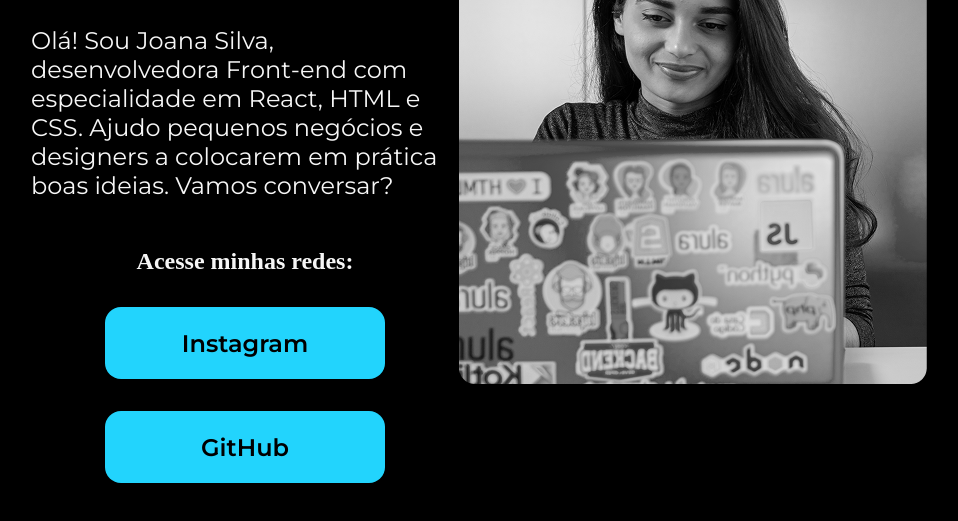
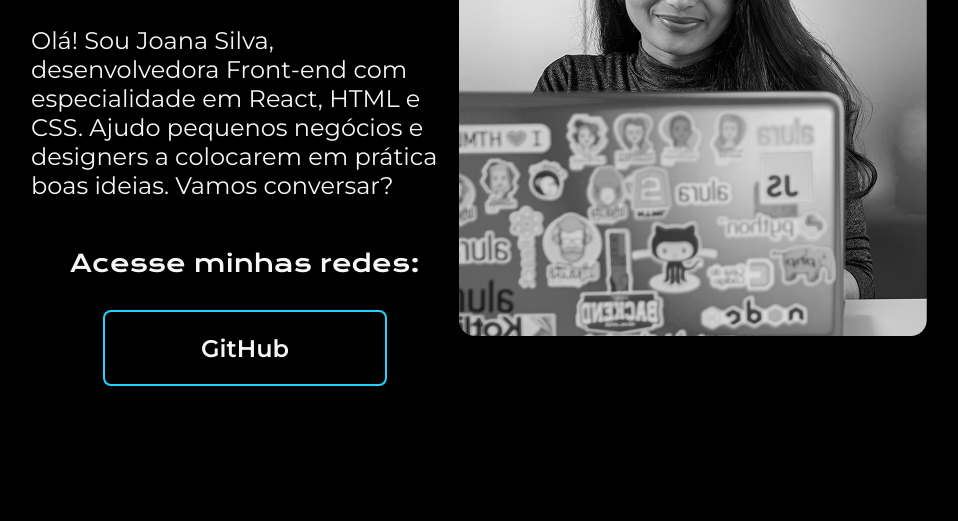
Before and after one commit to lndsilva/projeto_portfolio_pos_fs, a plain HTML site: page index.html in a window 1280 px wide. Shown: the part 375-896 px from the top of the page, without its empty margins (161-1119 px from the left). Drawn offline with nearby package versions, Linux system fonts and the light colour scheme.

Commit message:
trabalhando com botões e imagens

```diff
--- a/index.html
+++ b/index.html
@@ -20,12 +20,14 @@
                 React, HTML e CSS. Ajudo pequenos
                 negócios e designers a colocarem em prática boas ideias. Vamos conversar?</p>
             <div class="apresentacao__links">
-                <h2>Acesse minhas redes:</h2>
-                <a class="apresentacao__links__link" href="https://www.instagram.com/">Instagram</a>
-                <a class="apresentacao__links__link" href="https://github.com/">GitHub</a>
+                <h2 class="apresentacao__links__subtitulo">Acesse minhas redes:</h2>
+                <a class="apresentacao__links__link" href="https://github.com/">
+                    GitHub
+                </a>
+
             </div>
         </section>
-        <img src="imagem.png" alt="Imagem do portfólio">
+        <img src="assets/imagem.png" alt="Imagem do portfólio">
     </main>
     <footer></footer>
 
--- a/style.css
+++ b/style.css
@@ -49,14 +49,21 @@ body {
 }
 
 .apresentacao__links__link {
-    background-color: #22D4FD;
+    /* background-color: #22D4FD; */
     width: 280px;
     text-align: center;
-    border-radius: 16px;
+    border-radius: 8px;
     font-size: 24px;
     font-weight: 600;
     padding: 21.5px 0;
     text-decoration: none;
-    color: #000000;
+    color: #F6F6F6;
     font-family: "Montserrat", sans-serif;
+    border: 2px solid #22D4FD;
 }
+
+.apresentacao__links__subtitulo {
+   font-family: "Krona One", sans-serif;
+   font-weight: 400;
+   font-size: 24px;
+}
```
Also changed, not shown: assets/github.png (added), assets/imagem.png (renamed from imagem.png), assets/instagram.png (added), assets/linkedin.png (added), assets/twitch.png (added), assets/twitter-novo.png (added), assets/twitter.png (added).
